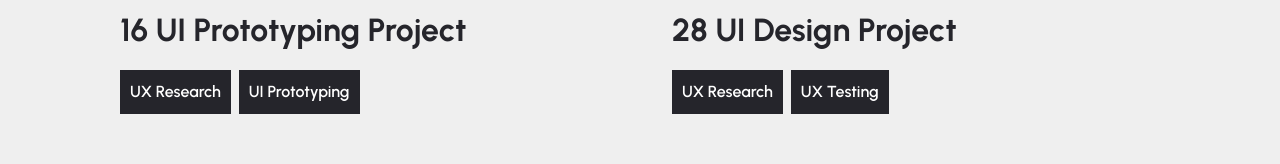
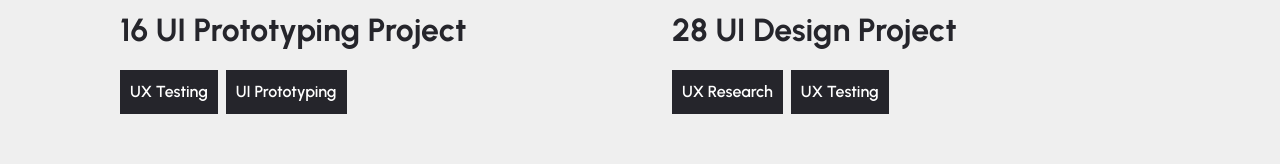
Before and after one commit to St4rkXc/web-pkl, a website: page index.html in a window 1280 px wide. Shown: the part 3924-4088 px from the top of the page. Drawn offline with Linux system fonts and the light colour scheme.

Commit message:
benerin bahasa

```diff
--- a/index.html
+++ b/index.html
@@ -113,14 +113,14 @@
                 <div class="space-y-8 border-r skill-card border-r-primary/20">
                     <div class="w-16 h-16 text-3xl solar-research"></div>
                     <div class="text-xl font-bold text-center">UX Testing</div>
-                    <p class="text-[18px] font-medium"
-                        >Di sini, saya diajarkan cara melakukan UX testing yang benar, mulai dari mencari responden hingga cara menanggapi mereka.
-                    </p>
+                    <p class="text-[18px] font-medium">Di sini, saya diajarkan cara melakukan UX testing yang benar, mulai dari mencari responden hingga cara menanggapi mereka. </p>
                 </div>
                 <div class="space-y-8 border-r skill-card border-r-primary/20">
                     <div class="w-16 h-16 text-3xl solar-prototype"></div>
                     <div class="text-xl font-bold text-center">UI Prototyping</div>
-                    <p class="text-[18px] font-medium"> Di sini, saya mengeksplorasi UI Prototyping, di mana saya membuat animasi dan user flow di Figma untuk meningkatkan kualitas tahap UX Testing. </p>
+                    <p class="text-[18px] font-medium">
+                        Di sini, saya mengeksplorasi UI Prototyping, di mana saya membuat animasi dan user flow di Figma untuk meningkatkan kualitas tahap UX Testing.
+                    </p>
                 </div>
                 <div class="space-y-8 border-r skill-card group">
                     <svg width="64" height="64" viewBox="0 0 64 65" fill="white" xmlns="http://www.w3.org/2000/svg" class="fill-primary group-hover:fill-white">
@@ -184,7 +184,7 @@
                     <div class="mt-8 space-y-4">
                         <p class="text-2xl font-bold">16 UI Prototyping Project</p>
                         <div class="flex space-x-2">
-                            <div class="duration-200 my-badge group-hover:bg-white group-hover:text-text">UX Research</div>
+                            <div class="duration-200 my-badge group-hover:bg-white group-hover:text-text">UX Testing</div>
                             <div class="duration-200 my-badge group-hover:bg-white group-hover:text-text">UI Prototyping</div>
                         </div>
                     </div>
```
